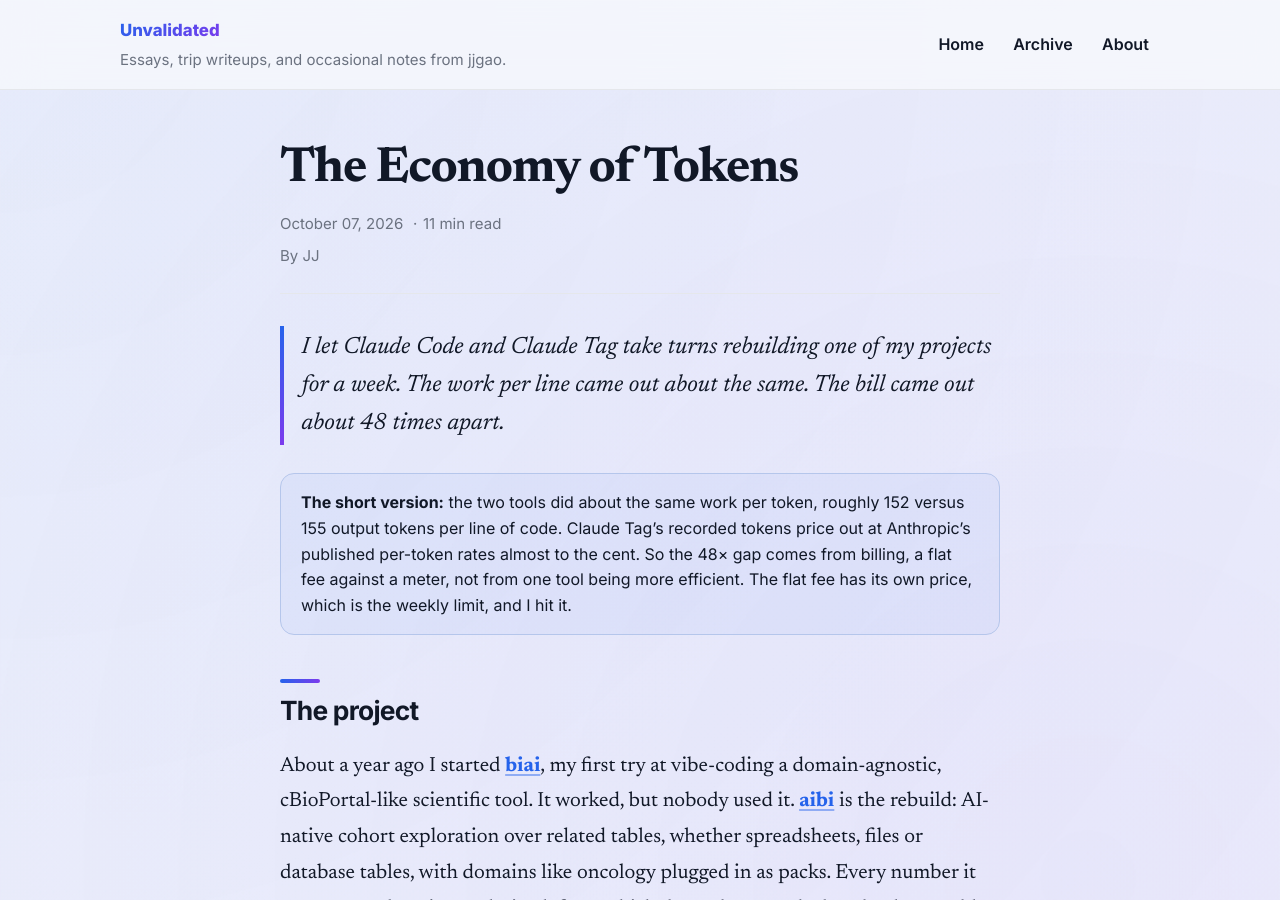
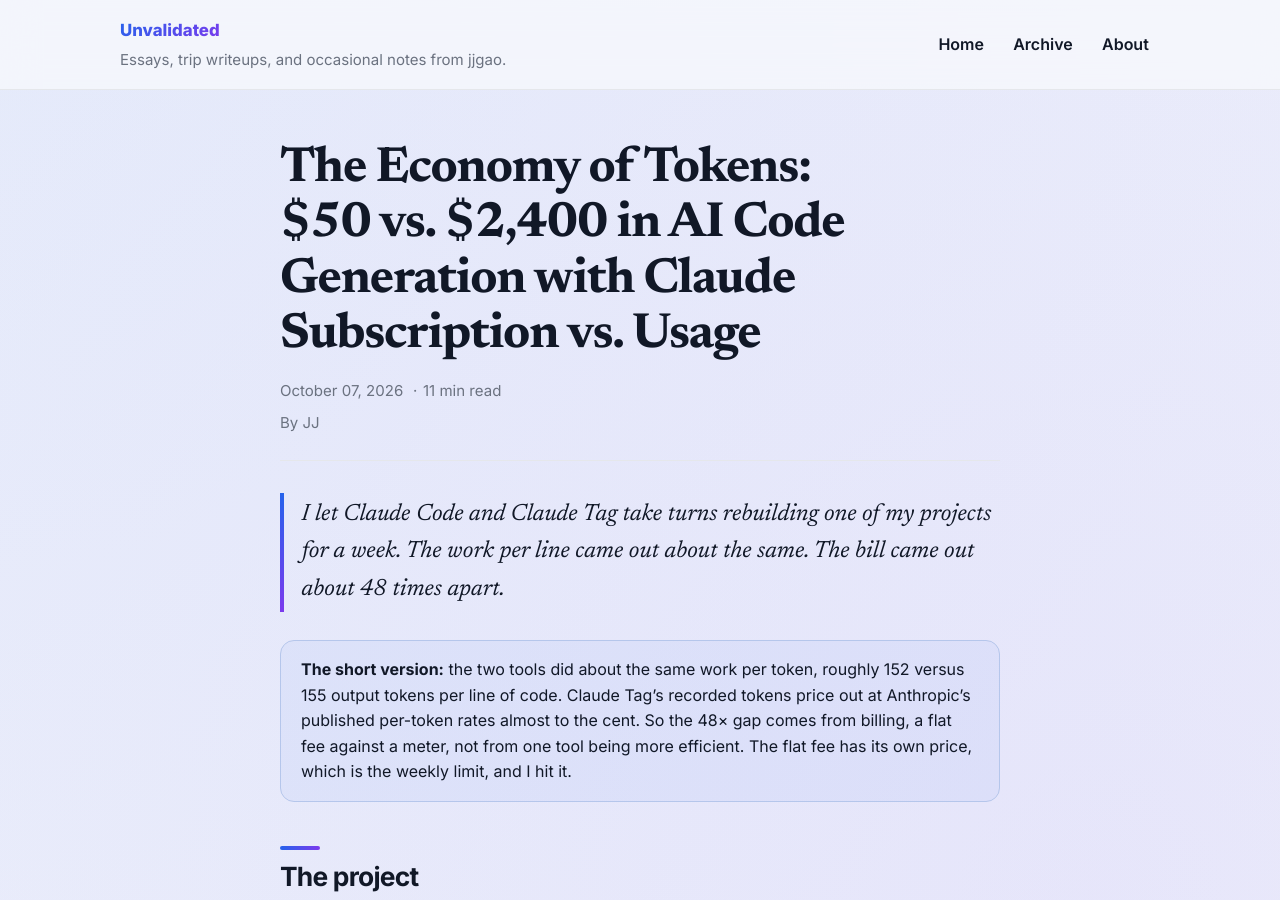
Before and after one commit to jjgao/blog, a Jekyll site: the page built from _posts/2026-10-07-the-economy-of-tokens.md, in a window 1280 px wide and 900 px high. Built offline with Jekyll 4.4.1, drawn with Linux system fonts in a browser that asks for light colours.

Commit message:
Update title of economy of tokens post
Co-Authored-By: Claude Sonnet 5.5 <noreply@anthropic.com>
Claude-Session: https://claude.ai/code/session_01QoVcb2mNjMLzKgWSSwJNV5

```diff
--- a/_posts/2026-10-07-the-economy-of-tokens.md
+++ b/_posts/2026-10-07-the-economy-of-tokens.md
@@ -1,6 +1,6 @@
 ---
 layout: post
-title: The Economy of Tokens
+title: "The Economy of Tokens: $50 vs. $2,400 in AI Code Generation with Claude Subscription vs. Usage"
 date: 2026-10-07
 byline: By JJ
 footer_note: Written by JJ · October 2026 · Built with Claude Code and Claude Tag
```
